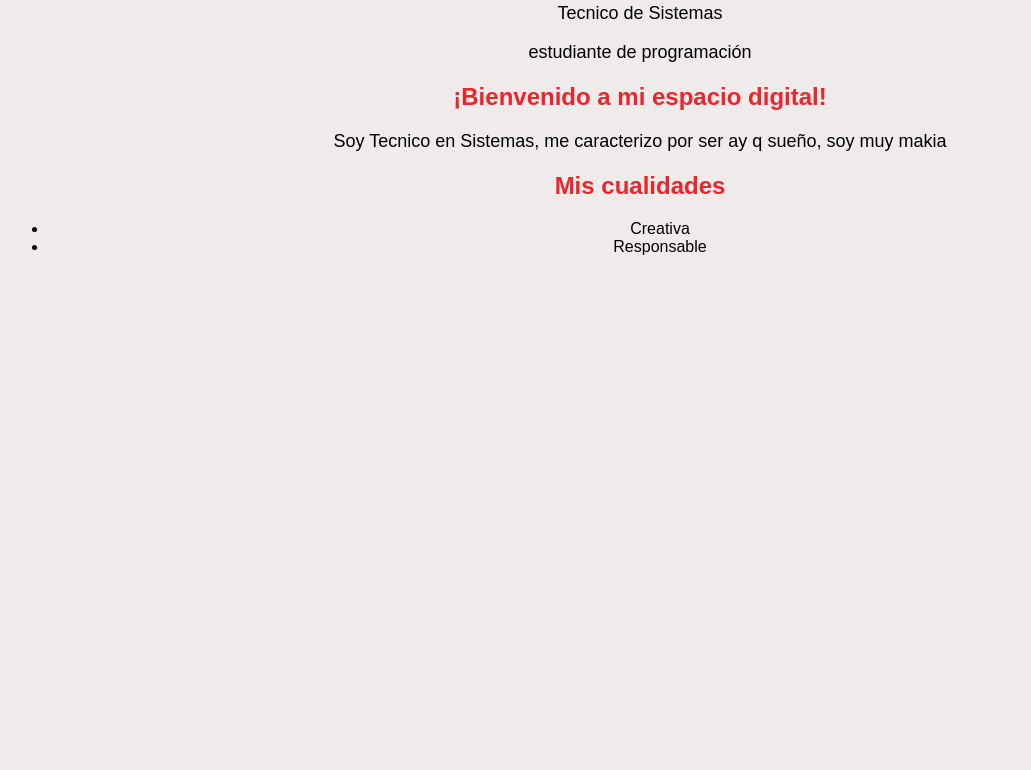
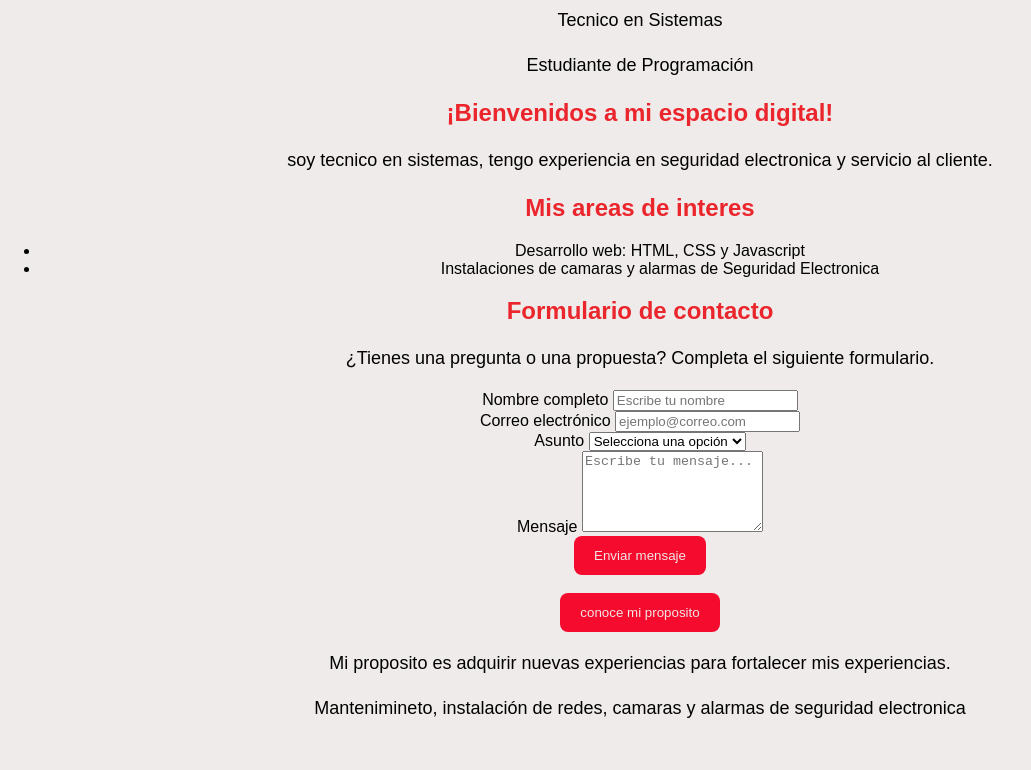
Before and after one commit to Yaloth/mi-primera-app-adso, a website: page index.html in a window 1280 px wide. Shown: the part 103-873 px from the top of the page, without its empty margins (0-1031 px from the left). Before the commit the page ends 800 px from the top, so only its background shows below. Drawn offline with Linux system fonts and the light colour scheme.

Commit message:
mi-primera-app-adso

```diff
--- a/index.html
+++ b/index.html
@@ -1,44 +1,110 @@
 <!DOCTYPE html>
 <html lang="es">
 <head>
-    <meta charset="UTF-8">
-    <meta name ="viewport" content="width=device-width, inicial-scale=1.0">
+   <meta charset="UTF-8">
+   <meta name="viewport"content="width=device-width,initial-scale=1.0">
+   <title>Tarjeta de presentación | Zharik De La Hoz</title>
+   <link rel="stylesheet" href="styles.css">
 
-    <title>Tarjeta de presentación | Zharik De La Hoz</title>
+</head>
+</body>
+   <main class="tarjeta">
 
-    <link rel="stylesheet" href="styles.css">
-</head>
-<body>
+     <header class="encabezado">
+        <div class="iconico" aria-hidden="true"></div>
+        <h1>Zharik De La Hoz</h1>
+        <p class="profesión">Tecnico en Sistemas</p>
+        <p class="ocupación">Estudiante de Programación</p>
+     </header>
 
-    <main class="tarjeta">
+      <section class="presentación">
+         <h2> ¡Bienvenidos a mi espacio digital!</h2>
+
+         <p>
+            soy tecnico en sistemas, tengo experiencia en seguridad electronica y servicio al cliente.
+         </p>
+      </section>
 
 
-       <header class="encabezado">
-          <div class="icono">&lt;/&gt;</div>
+      <section class="habilidades">
+         <h2>Mis areas de interes</h2>
 
-           <h1>Zharik Yaloth De La Hoz</h1>
-           <p class="profesion">Tecnico de Sistemas</p>
-           <p class="Ocupación">estudiante de programación</p>
-        </header>
+         <ul>
+           <li>Desarrollo web: HTML, CSS y Javascript</li>
+           <li>Instalaciones de camaras y alarmas de Seguridad Electronica</li>
+         </ul>
 
+      </section>
 
-        <section class="presentación">
-            <h2>¡Bienvenido a mi espacio digital!</h2>
+      <section class="contacto">
+        <h2>Formulario de contacto</h2>
 
-          <p>
-               Soy Tecnico en Sistemas, me caracterizo por ser ay q sueño, soy muy makia
+         <p class="texto-contacto">
+          ¿Tienes una pregunta o una propuesta?
+          Completa el siguiente formulario.
+         </p>
 
-            <p>
-         </section>
+      </section>
 
-        <section class="habilidades">
-           <h2>Mis cualidades</h2>
+      <form id="formularioContacto">
+        <!-- Aquí van los campos del formulario -->
+      </form>
 
-           <ul>
-               <li>Creativa</li>
-                <li>Responsable</li>
+      <div class="campo">
+         <label for="nombre">Nombre completo</label>
+         <input type="text" id="nombre" name="nombre"
+         placeholder="Escribe tu nombre" required minlength="3">
+      </div>
 
+      <div class="campo">
+        <label for="correo">Correo electrónico</label>
+        <input type="email" id="correo" name="correo"
+         placeholder="ejemplo@correo.com" required>
+      </div>
 
+     <div class="campo">
+        <label for="asunto">Asunto</label>
+        <select id="asunto" name="asunto" required>
+           <option value="">Selecciona una opción</option>
+           <option value="Consulta">Consulta</option>
+           <option value="Proyecto">Propuesta de proyecto</option>
+           <option value="Formacion">Formación</option>
+           <option value="Otro">Otro</option>
+        </select>
+      </div>
+
+      <div class="campo">
+         <label for="mensajeContacto">Mensaje</label>
+         <textarea id="mensajeContacto" name="mensaje" rows="5"
+         placeholder="Escribe tu mensaje..." required minlength="10"></textarea>
+      </div>
+
+     <button type="submit" class="boton-enviar">
+        Enviar mensaje
+     </button>
+
+      <p id="respuestaFormulario"
+        class="respuesta-formulario"
+        role="status"
+        aria-live="polite"></p>
+
+      </form>
+      </section>
+
+      <button id="botonMensaje">
+         conoce mi proposito
+      </button>
+
+      <p id="mensaje" class="mensaje oculto">
+         Mi proposito es adquirir nuevas experiencias para fortalecer mis experiencias.
+      </p>
+
+      <footer>
+        <p>Mantenimineto, instalación de redes, camaras y alarmas de seguridad electronica </p>
+      </footer>
+
+      </main>
+<script scr="script.js"></script></script>
 
 </body>
 </html>
--- a/styles.css
+++ b/styles.css
@@ -1,33 +1,58 @@
+
 body {
     background-color: #f0ebeb;
     font-family: Arial, sans-serif;
     text-align: center;
+    margin: 0;
+    padding: 30px 0;
+}
+
+.contenedor {
+    background-color: white;
+    width: 21.59cm;
+    min-height: 27.94cm;
+    margin: 0 auto;
+    padding: 2cm;
+    box-sizing: border-box;
+    box-shadow: 0 0 10px #ccc;
 }
 
 h1 {
-    color: #eee5e7;
+    color: #df4444;
+    font-size: 32px;
+}
+
+h2 {
+    color: #eb252c;
+    font-size: 24px;
 }
 
 p {
     font-size: 18px;
+    line-height: 1.5;
 }
 
 button {
-    background-color: #f3eced;
-    color: white;
+    background-color: #f40b2e;
+    color: rgb(242, 229, 229);
     padding: 12px 20px;
     border: none;
     border-radius: 8px;
     cursor: pointer;
 }
-h1 {
-    color: #2563eb;
+
+@media print {
+    body {
+        background: white;
+        padding: 0;
+    }
+
+    .contenedor {
+        box-shadow: none;
+        margin: 0;
+    }
+
+    button {
+        display: none;
+    }
 }
-
-h2 {
-    color: #eb252c;
-}
-
-title {
-    color: #dc0f19;
-}
```
Also changed, not shown: 1 other file.
